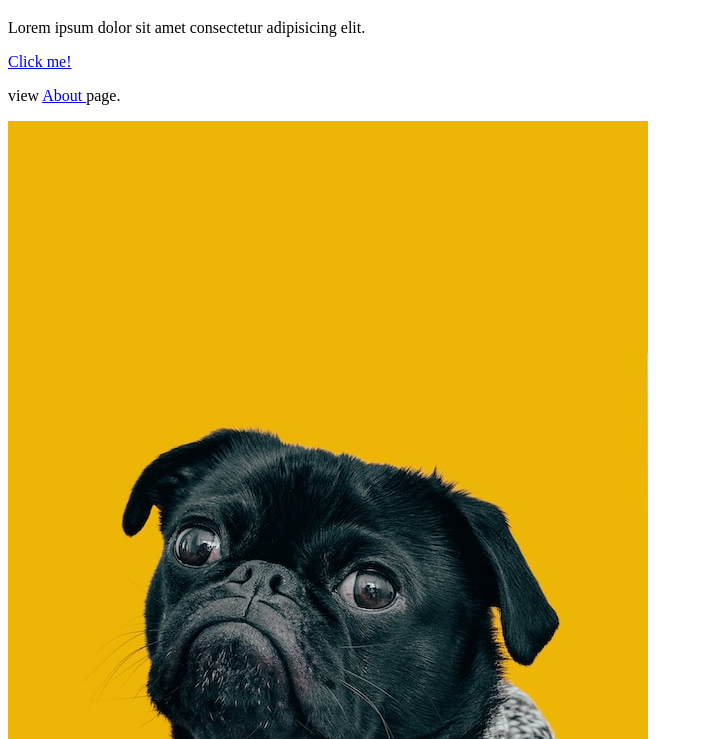
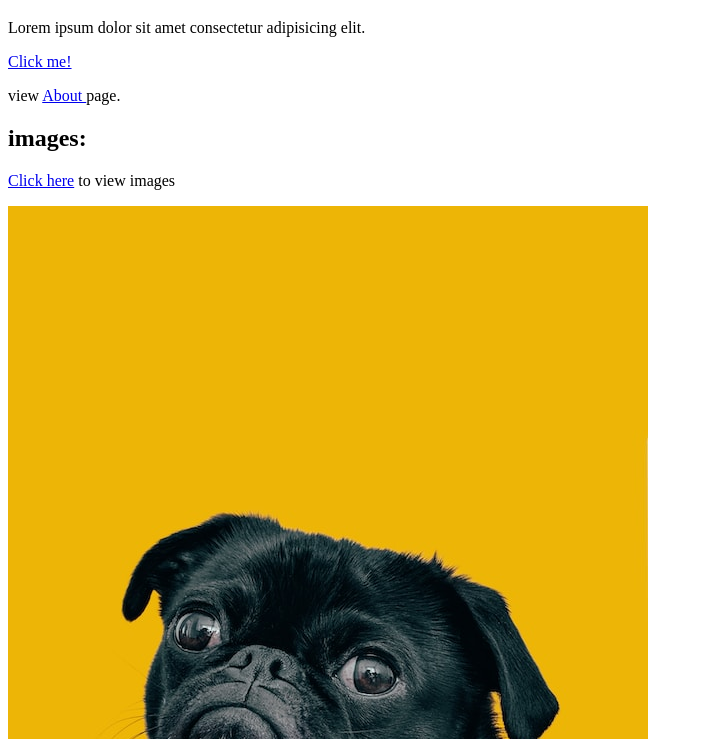
Before and after one commit to PureVodka007/odin_practice, a plain HTML site: page html_practice_files/odin-links-and-images/index.html in a window 1280 px wide. Shown: the part 61-800 px from the top of the page, without its empty margins (0-703 px from the left). Drawn offline with Linux system fonts and the light colour scheme.

Commit message:
Edit index.html

```diff
--- a/html_practice_files/odin-links-and-images/index.html
+++ b/html_practice_files/odin-links-and-images/index.html
@@ -12,6 +12,9 @@
          <a href = "https://www.theodinproject.com/about" target = "_blank" rel = "noopener noreferrer">Click me!</a>
         <p>view <a href = "./pages/about.html" target = "_blank" rel = "noopener noreferrer"> About </a>page.</p>
 
+        <h2> images: </h2>
+        <p><a href="./pages/img.html" target="_blank" rel = "noopener noreferrer">Click here</a> to view images</p>
+
         <img src = "images/dog.jpg" alt = "doggyyy">
 
     </body>
```
